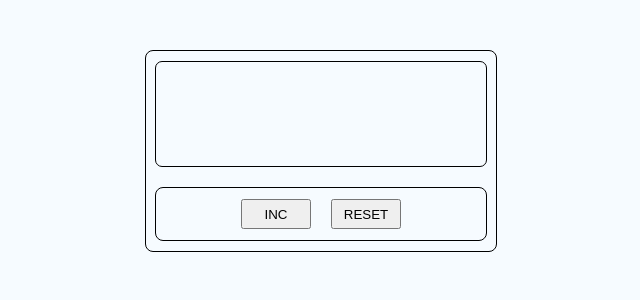
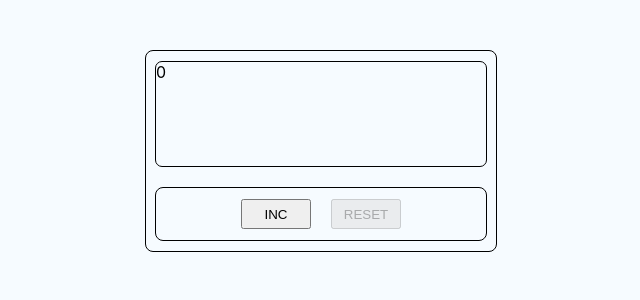
Before and after one commit to gurskygursky/counter, a React (Create React App) app: page / in a window 1280 px wide. Shown: the top 300 px of the page, without its empty margins (319-959 px from the left). Built offline with nearby package versions, Linux system fonts and the light colour scheme.

Commit message:
add logic

```diff
--- a/src/PrimitiveCounter/PrimitiveCounter.tsx
+++ b/src/PrimitiveCounter/PrimitiveCounter.tsx
@@ -1,13 +1,23 @@
-import React from 'react';
+import React, {useState} from 'react';
 import style from './PrimitiveCounter.module.css';
 
 export const PrimitiveCounter = () => {
+    const [counterValue, setCounterValue] = useState<number>(0);
+
+    const increaseCounterValue = () => {
+        setCounterValue(counterValue + 1);
+    }
+    const resetCounterValue = () => {
+        setCounterValue(0);
+    }
+
+
     return (
         <div className={style.counterWrapper}>
-            <div className={style.outputWrapper}>{}</div>
+            <div className={style.outputWrapper}>{counterValue}</div>
             <div className={style.buttonsWrapper}>
-                <button className={style.bttn}>INC</button>
-                <button className={style.bttn}>RESET</button>
+                <button className={style.bttn} onClick={increaseCounterValue} disabled={counterValue === 10}>INC</button>
+                <button className={style.bttn} onClick={resetCounterValue} disabled={counterValue === 0}>RESET</button>
             </div>
         </div>
     );
```
